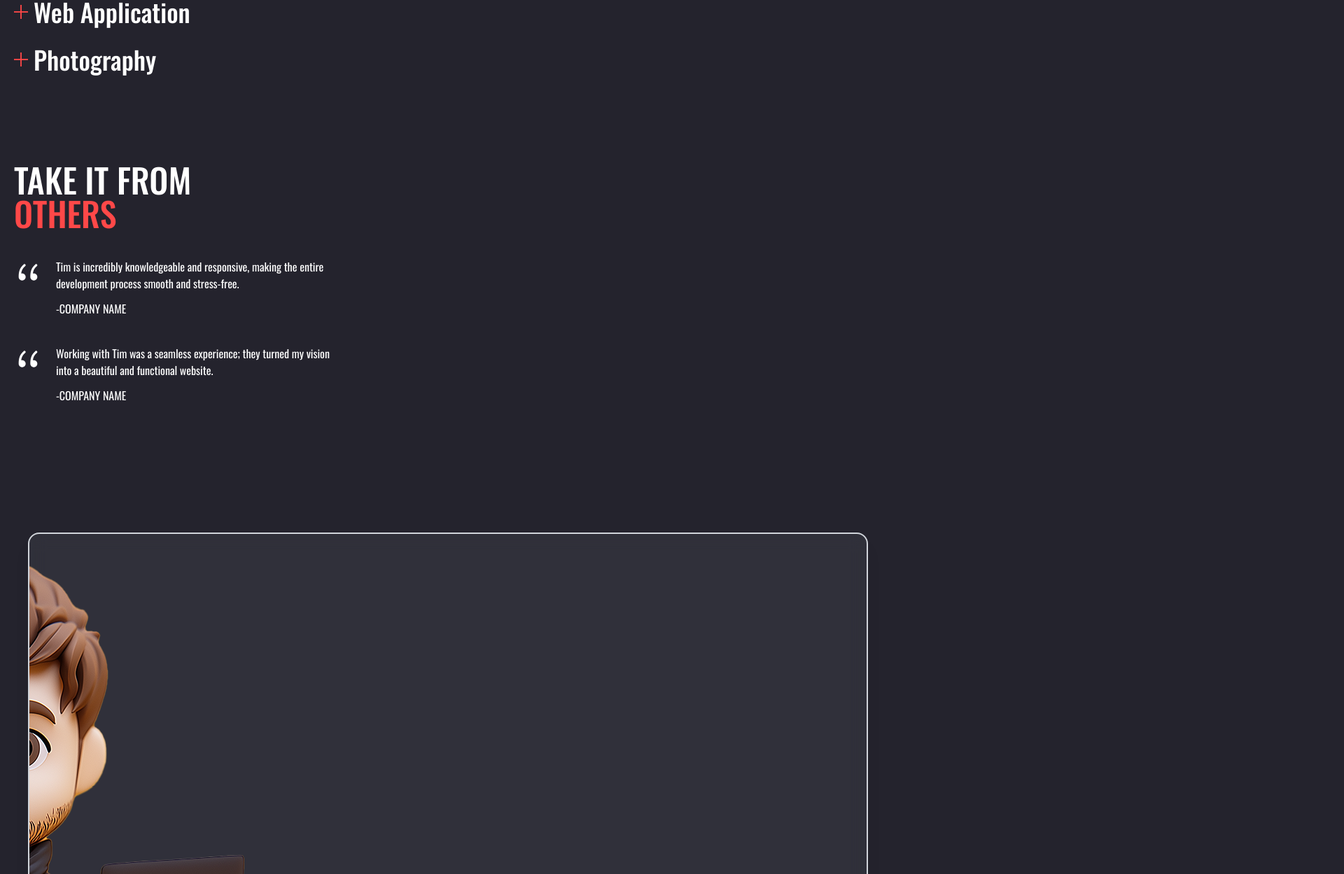
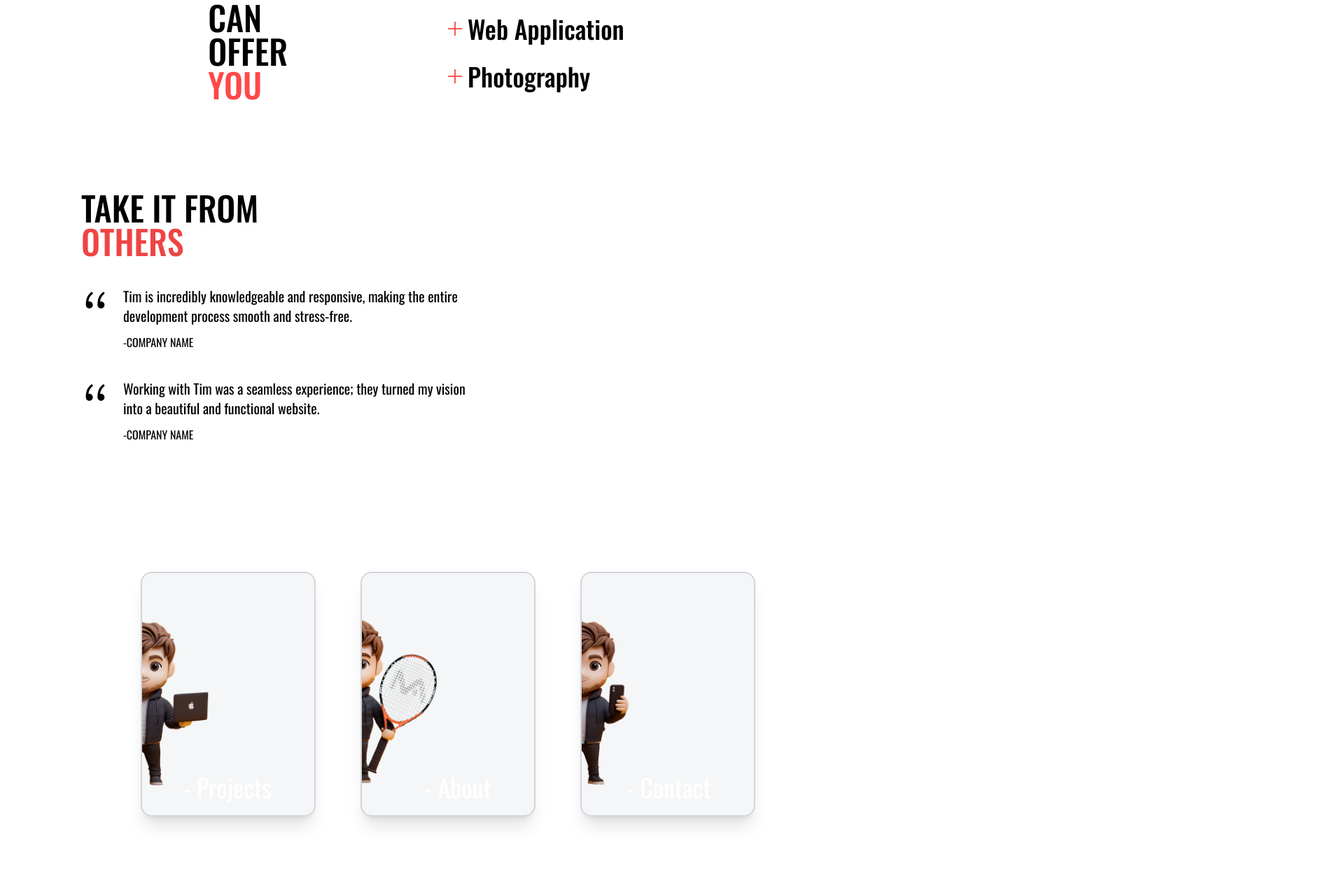
Before and after one commit to MyTim3130/portfolioWebsite2024, a Next.js app in the folder frontend/: page / in a window 1280 px wide. Shown: the part 1291-2540 px from the top of the page at 70% size, 1920 px wide, since content can reach past the window. After the commit the page ends 2498 px from the top, so only its background shows below. Built offline with nearby package versions, Linux system fonts and the light colour scheme.

Commit message:
Desktop Version advancements

```diff
--- a/frontend/app/_components/Redirects.jsx
+++ b/frontend/app/_components/Redirects.jsx
@@ -1,8 +1,7 @@
-'use client'
-import React from "react";
-import { motion, useAnimation } from "framer-motion";
-import { useEffect } from "react";
-import { useInView } from "react-intersection-observer";
+'use client';
+import React, { useEffect } from 'react';
+import { motion, useAnimation } from 'framer-motion';
+import { useInView } from 'react-intersection-observer';
 
 const Redirects = () => {
   const { ref: ref1, inView: inView1 } = useInView({ triggerOnce: true });
@@ -18,83 +17,101 @@ const Redirects = () => {
       controls1.start({
         opacity: 1,
         scale: 1,
-        transition: { duration: 0.8, ease: "easeOut" },
+        transition: { duration: 0.8, ease: 'easeOut' },
       });
     }
     if (inView2) {
       controls2.start({
         opacity: 1,
         scale: 1,
-        transition: { duration: 0.8, ease: "easeOut" },
+        transition: { duration: 0.8, ease: 'easeOut' },
       });
     }
     if (inView3) {
       controls3.start({
         opacity: 1,
         scale: 1,
-        transition: { duration: 0.8, ease: "easeOut" },
+        transition: { duration: 0.8, ease: 'easeOut' },
       });
     }
   }, [inView1, inView2, inView3, controls1, controls2, controls3]);
 
   return (
-    <main className="p-10 mt-36 flex flex-col gap-10 ">
+    <main className="p-10 mt-36">
+      {/* Centering the cards and adding space between them */}
+      <div className="flex flex-col gap-16 md:flex-row md:justify-center md:gap-16 md:px-16">
+        {/* Card 1: Projects */}
         <motion.div
           ref={ref1}
-        initial={{ opacity: 0, scale: 0.8 }} // Initial state with smaller scale and 0 opacity
+          initial={{ opacity: 0, scale: 0.8 }}
           animate={controls1}
-        className="rounded-2xl overflow-hidden flex h-fit items-end shadow-xl border-2 border-gray-300 backdrop-filter backdrop-blur-md bg-opacity-10 bg-gray-400"
+          className="relative rounded-2xl overflow-hidden w-full h-96 md:h-[350px] md:w-[250px] flex items-end shadow-xl border-2 border-gray-300 backdrop-filter backdrop-blur-md bg-opacity-10 bg-gray-400 transition-transform"
         >
-        <img className="relative right-2/4" src="/figur_laptop.png" alt="missing me" />
+          <img
+            className="absolute -left-1/2 h-fit bottom-10"
+            src="/figur_laptop.png"
+            alt="Laptop figure"
+          />
           <div className="absolute right-1/4">
             <motion.p
               initial={{ opacity: 0 }}
               animate={{ opacity: 1 }}
               transition={{ delay: 0.2, duration: 0.8 }}
-            className="text-5xl text-white mb-5"
+              className="text-4xl text-white mb-5"
             >
               - Projects
             </motion.p>
           </div>
         </motion.div>
 
+        {/* Card 2: About */}
         <motion.div
           ref={ref2}
           initial={{ opacity: 0, scale: 0.8 }}
           animate={controls2}
-        className="rounded-2xl overflow-hidden flex h-fit items-end shadow-xl border-2 border-gray-300 backdrop-filter backdrop-blur-md bg-opacity-10 bg-gray-400"
+          className="relative rounded-2xl overflow-hidden w-full h-96 md:h-[350px] md:w-[250px] flex items-end shadow-xl border-2 border-gray-300 backdrop-filter backdrop-blur-md bg-opacity-10 bg-gray-400 transition-transform"
         >
-        <img className="relative right-[45%]" src="/figur_tennis.png" alt="missing me" />
+          <img
+            className="absolute -left-1/2 h-fit bottom-10"
+            src="/figur_tennis.png"
+            alt="Tennis figure"
+          />
           <div className="absolute right-1/4">
             <motion.p
               initial={{ opacity: 0 }}
               animate={{ opacity: 1 }}
               transition={{ delay: 0.2, duration: 0.8 }}
-            className="text-5xl text-white mb-5"
+              className="text-4xl text-white mb-5"
             >
               - About
             </motion.p>
           </div>
         </motion.div>
 
+        {/* Card 3: Contact */}
         <motion.div
           ref={ref3}
           initial={{ opacity: 0, scale: 0.8 }}
           animate={controls3}
-        className="rounded-2xl overflow-hidden flex h-fit items-end shadow-xl border-2 border-gray-300 backdrop-filter backdrop-blur-md bg-opacity-10 bg-gray-400"
+          className="relative rounded-2xl overflow-hidden w-full h-96 md:h-[350px] md:w-[250px] flex items-end shadow-xl border-2 border-gray-300 backdrop-filter backdrop-blur-md bg-opacity-10 bg-gray-400 transition-transform"
         >
-        <img className="relative right-2/4" src="/figur_contact.png" alt="missing me" />
+          <img
+            className="absolute -left-1/2 h-fit bottom-10"
+            src="/figur_contact.png"
+            alt="Contact figure"
+          />
           <div className="absolute right-1/4">
             <motion.p
               initial={{ opacity: 0 }}
               animate={{ opacity: 1 }}
               transition={{ delay: 0.2, duration: 0.8 }}
-            className="text-5xl text-white mb-5"
+              className="text-4xl text-white mb-5"
             >
               - Contact
             </motion.p>
           </div>
         </motion.div>
+      </div>
     </main>
   );
 };
--- a/frontend/app/_components/Testaments.jsx
+++ b/frontend/app/_components/Testaments.jsx
@@ -2,14 +2,14 @@ import React from 'react';
 
 const Testaments = ({ isBackgroundWhite }) => {
   return (
-    <main className={`pl-5 pt-32 ${isBackgroundWhite ? 'text-black' : 'text-white'}`} style={{ transition: 'color 0.5s ease' }}>
+    <main className={`pl-5 pt-32 md:ml-24 ${isBackgroundWhite ? 'text-black' : 'text-white'}`} style={{ transition: 'color 0.5s ease' }}>
       <h2 className='text-5xl font-medium'>
         TAKE IT FROM <p className={`${isBackgroundWhite ? 'text-red-500' : 'text-[#FF4848]'}`}>OTHERS</p>
       </h2>
       <div className='mt-10 flex gap-5'>
         <img className='h-10' src="/quote.svg" alt="missing quote" />
         <div className='flex flex-col gap-3'>
-          <p className='w-4/6'>Tim is incredibly knowledgeable and responsive, making the entire development process smooth and stress-free.</p>
+          <p className='w-4/6 md:text-xl'>Tim is incredibly knowledgeable and responsive, making the entire development process smooth and stress-free.</p>
           <p>-COMPANY NAME</p>
         </div>
       </div>
@@ -17,7 +17,7 @@ const Testaments = ({ isBackgroundWhite }) => {
       <div className='mt-10 flex gap-5'>
         <img className='h-10' src="/quote.svg" alt="missing quote" />
         <div className='flex flex-col gap-3'>
-          <p className='w-4/6'>Working with Tim was a seamless experience; they turned my vision into a beautiful and functional website.</p>
+          <p className='w-4/6 md:text-xl'>Working with Tim was a seamless experience; they turned my vision into a beautiful and functional website.</p>
           <p>-COMPANY NAME</p>
         </div>
       </div>
--- a/frontend/app/_components/WhatICanDo.jsx
+++ b/frontend/app/_components/WhatICanDo.jsx
@@ -19,13 +19,14 @@ const WhatICanDo = () => {
 
   return (
     <main className="mt-28">
-      <div className="pl-5">
-        <div>
-          <h2 className="text-5xl w-4/6 font-medium">
+      <div className="md:container md:mx-auto md:px-5 md:flex md:w-screen md:justify-evenly">
+        <div className="flex flex-col md:flex-row md:justify-between md:items-start">
+          <div className="mb-10 md:mb-0 md:w-1/2">
+            <h2 className="text-5xl font-medium md:w-2/5">
               WHAT I CAN OFFER <span className='text-[#FF4848]'>YOU</span>
             </h2>
           </div>
-        <div className="mt-5 flex flex-col gap-7">
+          <div className="flex flex-col gap-7 md:w-1/2">
             {/* Website Section */}
             <div>
               <div
@@ -33,9 +34,7 @@ const WhatICanDo = () => {
                 onClick={() => toggleSection('website')}
               >
                 <motion.img
-                className={`h-5 transition-transform duration-500 ${
-                  openSections.website ? 'rotate-180' : ''
-                }`}
+                  className={`h-5 transition-transform duration-500 ${openSections.website ? 'rotate-180' : ''}`}
                   src="/plus.png"
                   alt="missing plus"
                   initial={{ rotate: 0 }}
@@ -60,12 +59,12 @@ const WhatICanDo = () => {
                     className="overflow-hidden"
                   >
                     <motion.div
-                    className="mt-3 pl-8 text-xl"
+                      className="mt-3 text-xl"
                       initial={{ opacity: 0, y: 20 }}
                       animate={{ opacity: 1, y: 0 }}
                       transition={{ delay: 0.1, duration: 0.5 }}
                     >
-                    <p>
+                      <p className='w-full'>
                         I can create modern, responsive websites that are tailored
                         to your needs. Whether you need a personal blog, a business
                         site, or a portfolio, I can deliver a high-quality website
@@ -84,9 +83,7 @@ const WhatICanDo = () => {
                 onClick={() => toggleSection('webApp')}
               >
                 <motion.img
-                className={`h-5 transition-transform duration-500 ${
-                  openSections.webApp ? 'rotate-180' : ''
-                }`}
+                  className={`h-5 transition-transform duration-500 ${openSections.webApp ? 'rotate-180' : ''}`}
                   src="/plus.png"
                   alt="missing plus"
                   initial={{ rotate: 0 }}
@@ -111,12 +108,12 @@ const WhatICanDo = () => {
                     className="overflow-hidden"
                   >
                     <motion.div
-                    className="mt-3 pl-8 text-xl"
+                      className="mt-3 text-xl"
                       initial={{ opacity: 0, y: 20 }}
                       animate={{ opacity: 1, y: 0 }}
                       transition={{ delay: 0.1, duration: 0.5 }}
                     >
-                    <p>
+                      <p className='w-full'>
                         I specialize in building web applications that are robust,
                         scalable, and efficient. From single-page applications to
                         complex multi-user systems, I can develop solutions that
@@ -135,9 +132,7 @@ const WhatICanDo = () => {
                 onClick={() => toggleSection('photography')}
               >
                 <motion.img
-                className={`h-5 transition-transform duration-500 ${
-                  openSections.photography ? 'rotate-180' : ''
-                }`}
+                  className={`h-5 transition-transform duration-500 ${openSections.photography ? 'rotate-180' : ''}`}
                   src="/plus.png"
                   alt="missing plus"
                   initial={{ rotate: 0 }}
@@ -162,12 +157,12 @@ const WhatICanDo = () => {
                     className="overflow-hidden"
                   >
                     <motion.div
-                    className="mt-3 pl-8 text-xl"
+                      className="mt-3 text-xl"
                       initial={{ opacity: 0, y: 20 }}
                       animate={{ opacity: 1, y: 0 }}
                       transition={{ delay: 0.1, duration: 0.5 }}
                     >
-                    <p>
+                      <p className='w-full'>
                         With a passion for photography, I can offer high-quality
                         photo services. Whether you need portraits, product
                         photography, or event coverage, I can provide images that
@@ -180,6 +175,7 @@ const WhatICanDo = () => {
             </div>
           </div>
         </div>
+      </div>
     </main>
   );
 };
--- a/frontend/app/page.jsx
+++ b/frontend/app/page.jsx
@@ -137,9 +137,9 @@ export default function Home() {
   }, [isBackgroundWhite]);
 
   useEffect(() => {
+    if (window.innerWidth > 768) {
       gsap.to(
         "#figur",
-
         {
           scrollTrigger: {
             trigger: "#figur",
@@ -152,6 +152,7 @@ export default function Home() {
           scale: 0.3,
         }
       );
+    }
   }, []);
 
   return (
@@ -175,7 +176,7 @@ export default function Home() {
             className="w-full flex justify-center items-center"
             id="figur"
           >
-            <div className="h-full w-full">
+            <div className="h-full w-full flex justify-center">
               <img
                 src="/figur.png"
                 className="w-3/6 sm:w-2/6 md:w-full md:relative md:right-2/4 "
@@ -228,13 +229,13 @@ export default function Home() {
           ref={textRef2}
           initial={{ opacity: 0, y: 50 }}
           animate={controls2}
-          className="pl-5 mt-5"
+          className="pl-5 mt-5 md:relative bottom-96 left-2/4"
         >
           <motion.h3 className="text-2xl font-bold opacity-75">
             I&apos;M A SELFTOUGHT
           </motion.h3>
           <motion.h2 className="text-5xl font-bold">PROGRAMMER</motion.h2>
-          <motion.p className="text-md mt-3 w-5/6">
+          <motion.p className="text-md mt-3 w-5/6 md:w-1/4">
             ,who has a passion for creating cool web applications. I&apos;ve
             honed my skills through hands-on learning and I&apos;m excited to
             bring your ideas to life. Let&apos;s work together to build
@@ -245,7 +246,7 @@ export default function Home() {
           ref={textRef3}
           initial={{ opacity: 0, y: 50 }}
           animate={controls3}
-          className="flex flex-col mt-20 pl-5 gap-3"
+          className="flex flex-col mt-20 pl-5 gap-3 md:items-center md:gap-10 md:mt-10"
         >
           <motion.h3 className="text-2xl font-bold opacity-75 flex">
             AND A&nbsp;<span className="text-[#FF4848]"> PASSIONATE</span>
```
Also changed, not shown: frontend/public/quote.svg. Lines whose indentation alone changed are shown as unchanged.
